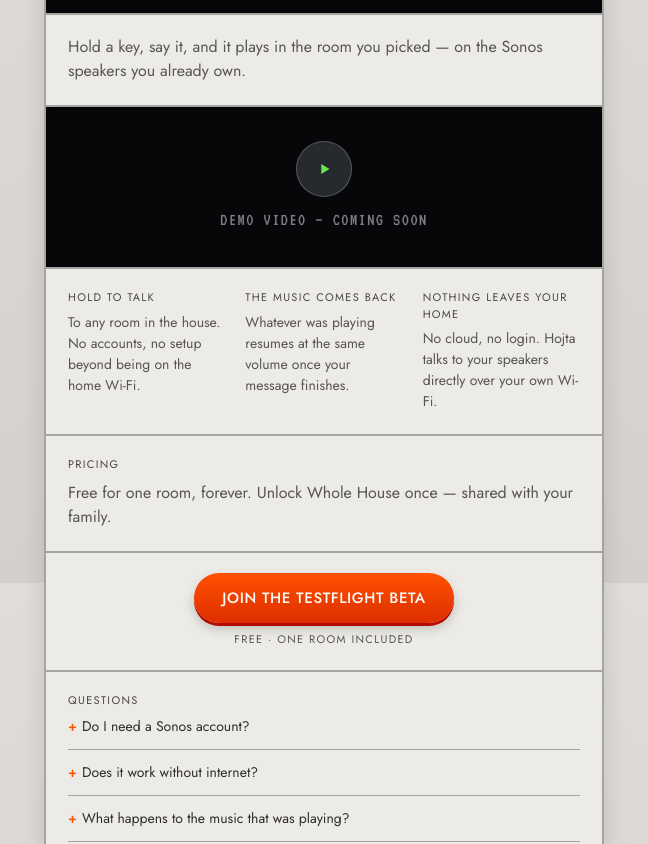
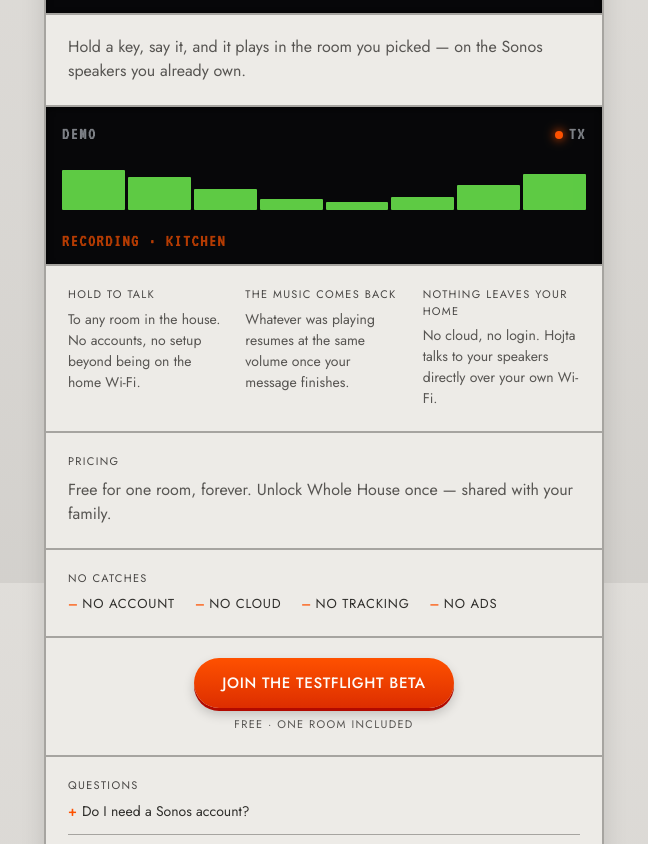
Before and after one commit to Chabrall/hojta, a plain HTML site: page index.html in a window 1280 px wide. Shown: the part 217-1061 px from the top of the page, without its empty margins (316-964 px from the left). Drawn offline with Linux system fonts and the light colour scheme.

Commit message:
Replace the video placeholder with a live CSS demo, add a trust row
Informed by ia.net/writer (a hero that demonstrates the feature live
instead of a screenshot or video) and mymind's terse "we promise"
list. Two changes:

- The "demo video coming soon" tile is now a second LCD-style display
  that loops the actual send interaction — idle, a level meter with a
  lit TX LED while "recording", a sent confirmation, reset — built
  entirely in CSS, no JS, no assets. Decorative (aria-hidden), and
  prefers-reduced-motion gets a static informative frame instead of
  the animation.
- A short "No catches" row (no account / no cloud / no tracking / no
  ads) sits between pricing and the download CTA, reusing the FAQ's
  dash-marker style instead of a new visual motif.

Ran the impeccable design detector over both files; clean.

```diff
--- a/index.html
+++ b/index.html
@@ -26,11 +26,23 @@
     <p class="lead">Hold a key, say it, and it plays in the room you picked — on the Sonos speakers you already own.</p>
   </section>
 
-  <section class="poster" aria-label="Demo video">
-    <div class="poster-play" aria-hidden="true">
-      <svg viewBox="0 0 24 24"><path d="M9 6.5v11l9-5.5-9-5.5z"/></svg>
+  <section class="lcd demo" aria-label="How Hojta works" aria-hidden="true">
+    <div class="row">
+      <span>Demo</span>
+      <span class="demo-tx"><span class="demo-led"></span>TX</span>
     </div>
-    <p>Demo video — coming soon</p>
+    <div class="demo-stage">
+      <span class="demo-idle">Hold to talk</span>
+      <div class="demo-meter">
+        <span></span><span></span><span></span><span></span>
+        <span></span><span></span><span></span><span></span>
+      </div>
+    </div>
+    <div class="demo-meta">
+      <span class="demo-meta-idle">To any room · Sonos · Wi-Fi</span>
+      <span class="demo-meta-active">Recording · Kitchen</span>
+      <span class="demo-meta-sent">Sent · Kitchen</span>
+    </div>
   </section>
 
   <section class="tile third">
@@ -51,6 +63,16 @@
   <section class="tile">
     <h2>Pricing</h2>
     <p class="lead">Free for one room, forever. Unlock Whole House once — shared with your family.</p>
+  </section>
+
+  <section class="tile">
+    <h2>No catches</h2>
+    <ul class="trust-list">
+      <li>No account</li>
+      <li>No cloud</li>
+      <li>No tracking</li>
+      <li>No ads</li>
+    </ul>
   </section>
 
   <section class="tile cta-tile">
--- a/style.css
+++ b/style.css
@@ -152,31 +152,123 @@
 a.key:hover, a.key:active { color: var(--ink); transform: translateY(1px); box-shadow: 0 1px 0 var(--key-edge), 0 2px 4px oklch(0% 0 0 / 18%), inset 0 1px 0 oklch(100% 0 0); }
 a.key:focus-visible { outline-offset: 4px; border-radius: 50%; }
 
-/* Video slot — dark tile, poster only until a real clip exists */
-.poster {
-  grid-column: span 4;
-  background: var(--lcd);
-  min-height: 160px;
+/* Live demo — a second display, showing the send interaction instead of a video.
+   Default state (no animation) is the "recording" frame, so reduced-motion and
+   slow-loading visitors still see something informative rather than a blank idle tile. */
+.demo-tx { display: inline-flex; align-items: center; gap: 6px; }
+.demo-led {
+  width: 8px; height: 8px; border-radius: 50%;
+  background: var(--orange);
+  box-shadow: 0 0 8px 2px oklch(67% 0.22 38 / 55%);
+}
+
+.demo-stage { position: relative; height: 52px; }
+.demo-idle,
+.demo-meter {
+  position: absolute;
+  inset: 0;
   display: flex;
-  flex-direction: column;
   align-items: center;
-  justify-content: center;
-  gap: 10px;
-  box-shadow: inset 0 2px 6px oklch(0% 0 0 / 60%);
 }
-.poster-play {
-  width: 56px; height: 56px; border-radius: 50%;
-  display: flex; align-items: center; justify-content: center;
-  background: oklch(28% 0.01 260);
-  box-shadow: inset 0 0 0 1px oklch(45% 0.01 260);
+.demo-idle {
+  opacity: 0;
+  margin: 0;
+  font-size: 36px;
+  font-weight: 400;
+  line-height: 1;
+  letter-spacing: -0.01em;
+  text-transform: uppercase;
 }
-.poster-play svg { width: 22px; height: 22px; fill: var(--lcd-text); }
-.poster p { margin: 0; font-family: var(--mono); font-size: 18px; letter-spacing: 0.08em; text-transform: uppercase; color: var(--lcd-dim); }
+.demo-meter { align-items: flex-end; gap: 3px; padding-bottom: 4px; opacity: 1; }
+.demo-meter span { flex: 1; min-width: 0; background: var(--lcd-text); border-radius: 1px; height: 55%; }
+.demo-meter span:nth-child(3n+1) { height: 40%; }
+.demo-meter span:nth-child(3n+2) { height: 80%; }
+@media (max-width: 480px) { .demo-idle { font-size: 30px; } }
+
+.demo-meta { position: relative; height: 20px; font-size: 18px; letter-spacing: 0.08em; text-transform: uppercase; }
+.demo-meta span { position: absolute; inset: 0; opacity: 0; }
+.demo-meta-active { opacity: 0.8; color: var(--orange); }
+
+@media (prefers-reduced-motion: no-preference) {
+  .demo-led { animation: demoTx 7s ease-in-out infinite; }
+  .demo-idle { animation: demoIdle 7s ease-in-out infinite; }
+  .demo-meter { animation: demoMeterGate 7s ease-in-out infinite; }
+  .demo-meter span { animation: demoLevel 1.1s ease-in-out infinite; }
+  .demo-meter span:nth-child(1) { animation-delay: -0.00s; }
+  .demo-meter span:nth-child(2) { animation-delay: -0.13s; }
+  .demo-meter span:nth-child(3) { animation-delay: -0.26s; }
+  .demo-meter span:nth-child(4) { animation-delay: -0.39s; }
+  .demo-meter span:nth-child(5) { animation-delay: -0.52s; }
+  .demo-meter span:nth-child(6) { animation-delay: -0.65s; }
+  .demo-meter span:nth-child(7) { animation-delay: -0.78s; }
+  .demo-meter span:nth-child(8) { animation-delay: -0.91s; }
+  .demo-meta-idle { animation: demoMetaIdle 7s ease-in-out infinite; }
+  .demo-meta-active { animation: demoMetaActive 7s ease-in-out infinite; }
+  .demo-meta-sent { animation: demoMetaSent 7s ease-in-out infinite; }
+}
+
+@keyframes demoTx {
+  0%, 20% { background: oklch(38% 0.09 38); box-shadow: none; }
+  25%, 88% { background: var(--orange); box-shadow: 0 0 8px 2px oklch(67% 0.22 38 / 55%); }
+  92%, 100% { background: oklch(38% 0.09 38); box-shadow: none; }
+}
+@keyframes demoIdle {
+  0%, 16% { opacity: 1; }
+  22%, 90% { opacity: 0; }
+  100% { opacity: 1; }
+}
+@keyframes demoMeterGate {
+  0%, 20% { opacity: 0; }
+  26%, 70% { opacity: 1; }
+  76%, 100% { opacity: 0; }
+}
+@keyframes demoLevel {
+  0%, 100% { height: 18%; }
+  50% { height: 85%; }
+}
+@keyframes demoMetaIdle {
+  0%, 16% { opacity: 0.8; }
+  22%, 90% { opacity: 0; }
+  100% { opacity: 0.8; }
+}
+@keyframes demoMetaActive {
+  0%, 20% { opacity: 0; }
+  26%, 70% { opacity: 0.8; }
+  76%, 100% { opacity: 0; }
+}
+@keyframes demoMetaSent {
+  0%, 73% { opacity: 0; }
+  78%, 88% { opacity: 0.8; }
+  93%, 100% { opacity: 0; }
+}
 
 /* Three promise tiles, side by side on wide panels */
 .third { display: grid; grid-template-columns: repeat(3, 1fr); gap: 20px; }
 .third h2 { margin-bottom: 6px; }
 @media (max-width: 480px) { .third { grid-template-columns: 1fr; gap: 16px; } }
+
+/* Trust list — a terse "we promise" row instead of a paragraph */
+.trust-list {
+  display: flex;
+  flex-wrap: wrap;
+  gap: 6px 20px;
+  margin: 0;
+  padding: 0;
+  list-style: none;
+}
+.trust-list li {
+  font-size: 13px;
+  letter-spacing: 0.06em;
+  text-transform: uppercase;
+  color: var(--ink);
+}
+.trust-list li::before {
+  content: "–";
+  display: inline-block;
+  width: 1.1em;
+  color: var(--orange);
+  font-weight: 500;
+}
 
 /* Download call to action */
 .cta-tile { display: flex; flex-direction: column; align-items: center; gap: 8px; text-align: center; }
```
